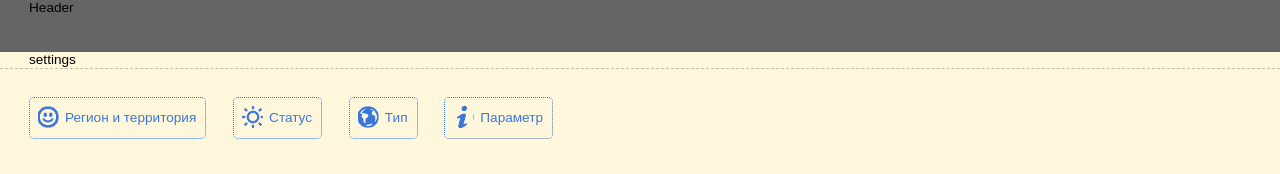
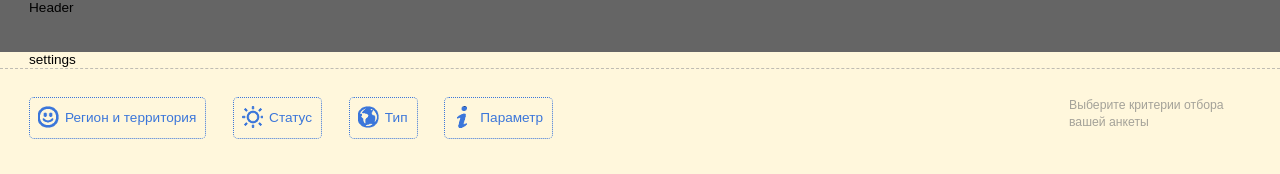
Before and after one commit to MaryGorshkova/SuperAgentWeb, a plain HTML site: page source/index.html in a window 1280 px wide. Shown: the top 174 px of the page. Drawn offline with Linux system fonts and the light colour scheme.

Commit message:
side notation add

```diff
--- a/source/index.html
+++ b/source/index.html
@@ -10,6 +10,7 @@
 	<div id="header">Header</div>
 	<div id="settings" class="main_area">settings</div>
 	<div id="options" class="main_area">
+		<div id="opt_notation" class="notation">Выберите критерии отбора вашей анкеты</div>
 		<div class="button_container">
 			<span class="button" id="region">
 				<img class="ico region_img" src="images/empty.png"/>
--- a/source/styles/sass/main.scss
+++ b/source/styles/sass/main.scss
@@ -17,17 +17,16 @@ hr{
 
 div{
 	width: 100%;
-	padding: 0 29px;
 	background: #fff7dc;
 }
 
 .main_area{
 	background: #fff7dc;
+	padding: 0 29px;
 }
 
 .button_container{
 		height: auto;
-		padding: 28px 0px 28px 0px;
 		line-height: 40px;
 
 	}
@@ -47,6 +46,7 @@ div{
 			height: 22px;
 			width: 21px;
 		    background: url('../images/sprite.png');
+		    background-repeat: no-repeat;
 		    position: absolute;
 		    top: 8px;
 		  	left: 8px;
@@ -58,16 +58,27 @@ div{
 	  	.param_img{ background-position: -91px 0; }
 }
 
+.notation{
+	width: 182px;
+	float: right;
+	color: #a4a299;
+	font-size: 0.9em;
+}
+
 #options{
 	border-top: #bfbcb3 dashed 1px;
+	padding-top: 28px;
+	padding-bottom: 28px;
 }
 
 #header{
 	height: 52px;
 	background: #656565;
+	padding: 0 29px;
 }
 
 #footer{
 	height: 105px;
 	background: #fff;
+	padding: 0 29px;
 }
```
Also changed, not shown: source/styles/style.css.
